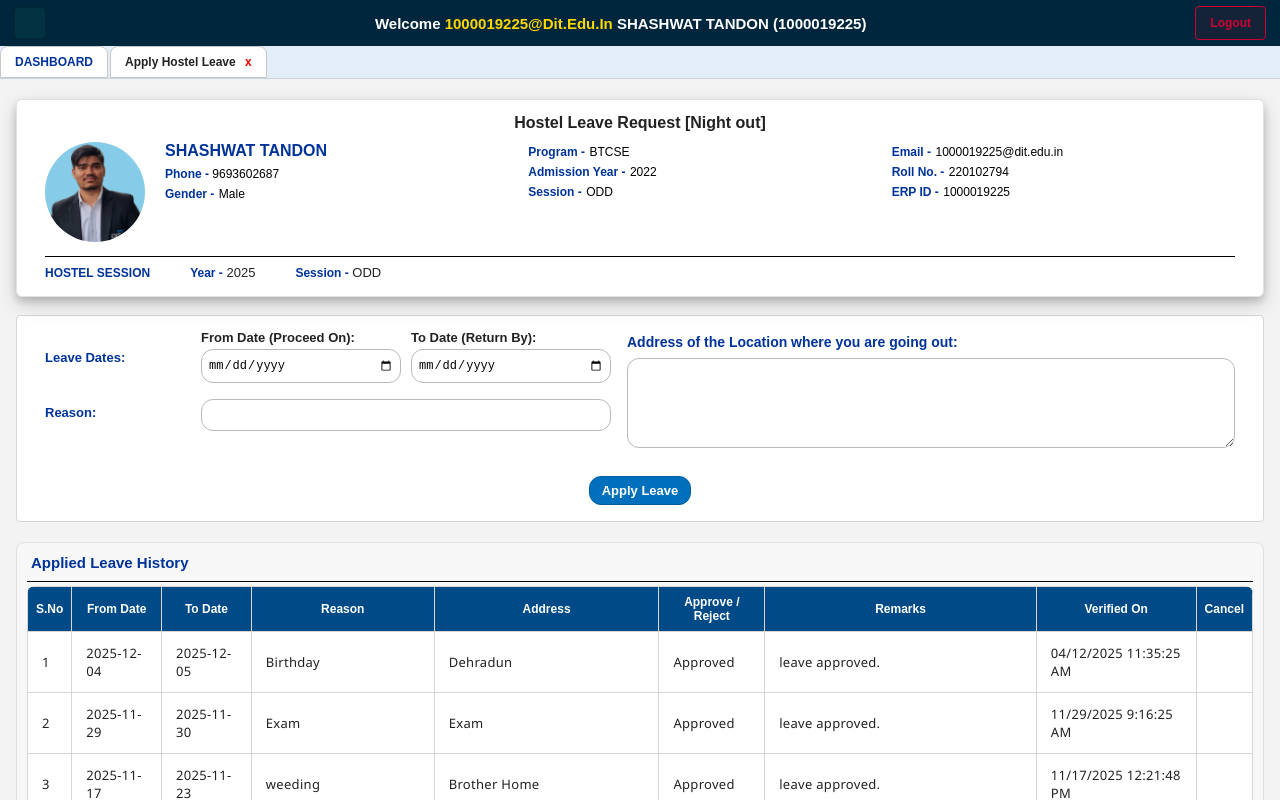
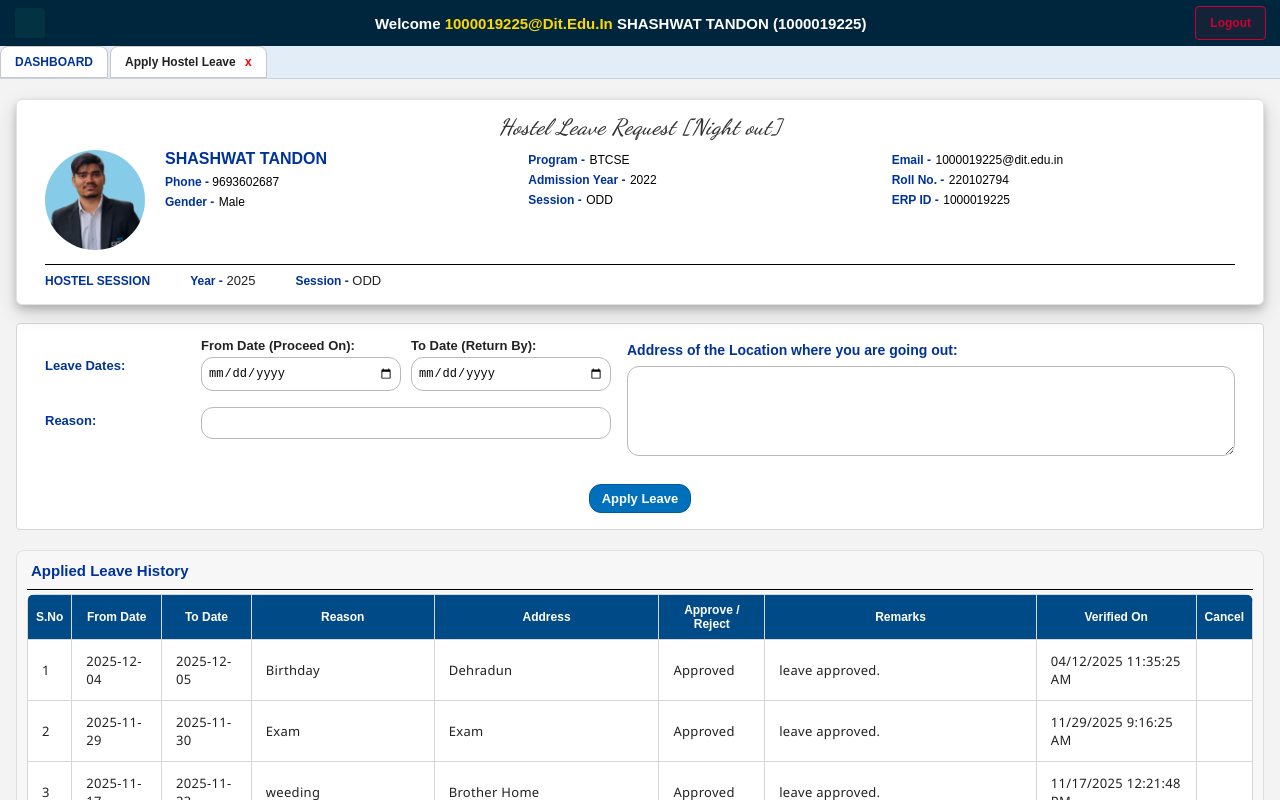
Before and after one commit to killlercram/College_hostel, a React (Vite) app: page / in a window 1280 px wide. Shown: the top 800 px of the page. Built offline with nearby package versions, Linux system fonts and the light colour scheme.

Commit message:
Updated the Headint style

```diff
--- a/index.html
+++ b/index.html
@@ -5,6 +5,7 @@
 
     <meta name="viewport" content="width=device-width, initial-scale=1.0" />
     <title>diterp.dituniversity.edu.in/dit_inxt/ditnexus</title>
+    <link href="https://fonts.googleapis.com/css2?family=Dancing+Script:wght@400;500;600;700&display=swap" rel="stylesheet">
   </head>
   <body>
     <div id="root"></div>
--- a/src/App.jsx
+++ b/src/App.jsx
@@ -156,7 +156,8 @@ export default function App() {
       <main className="container">
         {/* PROFILE CARD */}
         <section className="profile-card">
-          <div className="profile-title">Hostel Leave Request [Night out]</div>
+          {/* <div className="profile-title">Hostel Leave Request [Night out]</div> */}
+          <div className="fancy-title">Hostel Leave Request [Night out]</div>
 
           <div className="profile-main">
             <div className="profile-photo">
--- a/src/index.css
+++ b/src/index.css
@@ -1,4 +1,14 @@
 /* Next Code 2 CSS */
+.fancy-title {
+ font-family:'Dancing Script', cursive;
+  font-style: italic;
+    font-size: 22px;
+  font-weight: 600;
+  color: #333;             /* softer black like the screenshot */
+  text-align: center;
+  margin-bottom: 10px;
+  letter-spacing: 0.5px;   /* slight spacing for elegance */
+}
 
 
 /* src/styles.css */
```
